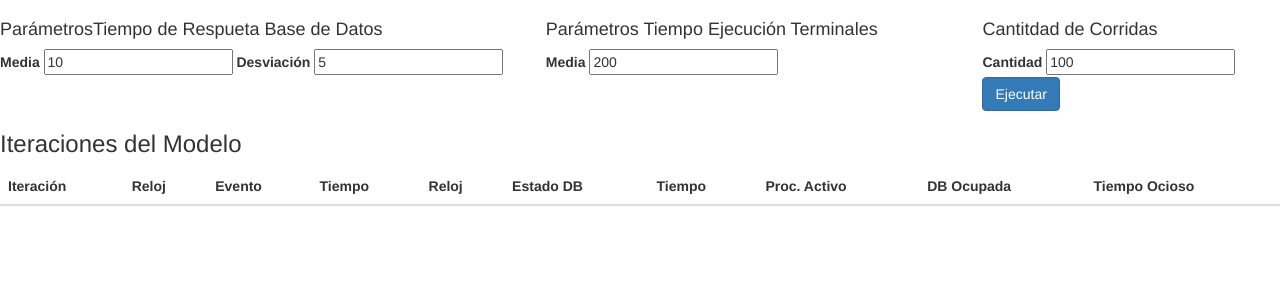
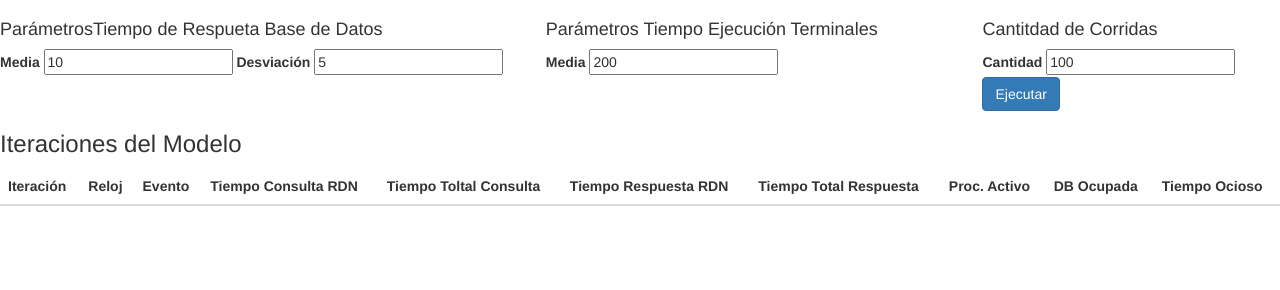
Before and after one commit to nestornav/simulacionUTN, a Flask app: page / in a window 1280 px wide. Shown: the part 60-350 px from the top of the page. Run offline with Flask 2, Linux system fonts and the light colour scheme; lists and menus that the app fills with data are empty; some libraries are stand-ins or nearby versions.

Commit message:
Bug fixing s

```diff
--- a/simulacion/sim.py
+++ b/simulacion/sim.py
@@ -20,7 +20,8 @@ def tiempo_respuesta(mean, std):
 
 
 def siguiente_consulta(mean):
-	return np.random.exponential(mean) + 15
+	beta = 1/mean
+	return np.random.exponential(beta) + 15
 
 
 def simulate(numero_corridas, media_respuesta, desv_respuesta, media_consulta):
@@ -28,7 +29,7 @@ def simulate(numero_corridas, media_respuesta, desv_respuesta, media_consulta):
 	tiempo_consulta_total, tiempo_respuesta_total = None, None
 
 	respuestas = []
-	import ipdb;ipdb.set_trace()
+	#import ipdb;ipdb.set_trace()
 	for iterations in xrange(numero_corridas):
 		if reloj == 0:
 			tiempo_consulta_rnd = siguiente_consulta(media_consulta)
--- a/simulacion/templates/index.html
+++ b/simulacion/templates/index.html
@@ -44,10 +44,10 @@
             <th>Iteraci&oacute;n</th>
 		        <th>Reloj</th>
 		        <th>Evento</th>
-		        <th>Tiempo</th>
-		        <th>Reloj</th>
-		        <th>Estado DB</th>
-		        <th>Tiempo</th>
+		        <th>Tiempo Consulta RDN</th>
+            <th>Tiempo Toltal Consulta</th>
+		        <th>Tiempo Respuesta RDN</th>
+            <th>Tiempo Total Respuesta</th>
 		        <th>Proc. Activo</th>
             <th>DB Ocupada</th>
             <th>Tiempo Ocioso</th>
```
